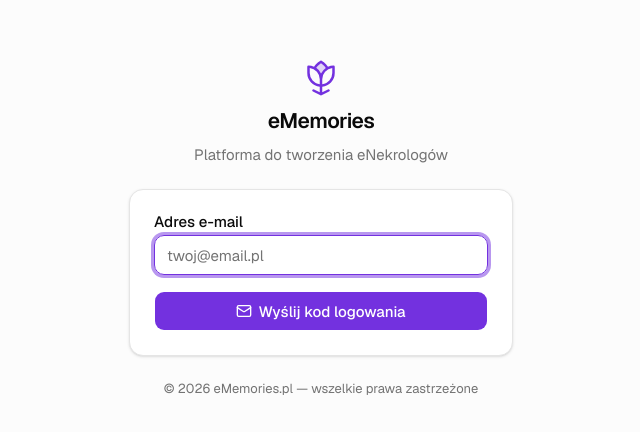
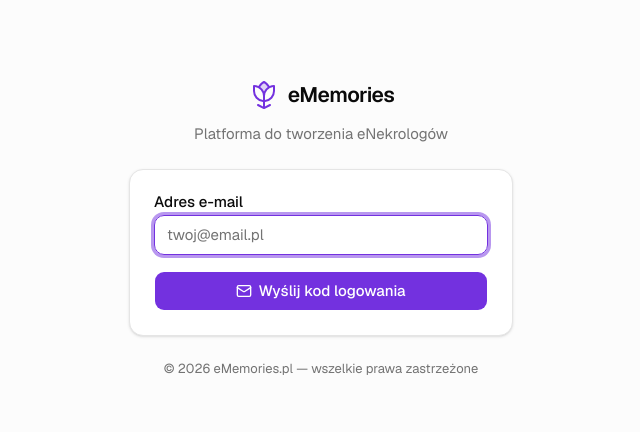
Before and after one commit to ememoriespl/ememories-platform, a Next.js app: page /login in a window 1280 px wide. Shown: the part 172-604 px from the top of the page, without its empty margins (319-959 px from the left). Built offline with nearby package versions, Linux system fonts and the light colour scheme.

Commit message:
Login: horizontal logo (icon + text inline)

```diff
--- a/app/login/page.tsx
+++ b/app/login/page.tsx
@@ -66,15 +66,17 @@ export default function LoginPage() {
     <div className="min-h-screen bg-muted/30 flex flex-col items-center justify-center p-4">
       <div className="w-full max-w-sm space-y-6">
         <div
-          className="flex flex-col items-center gap-2 text-center"
+          className="flex flex-col items-center gap-3 text-center"
           style={{
             opacity: visible ? 1 : 0,
             transform: visible ? "translateY(0)" : "translateY(16px)",
             transition: "opacity 0.5s ease, transform 0.5s ease",
           }}
         >
-          <FlowerTulip className="h-10 w-10 text-primary" weight="duotone" />
-          <h1 className="text-xl font-semibold tracking-tight">eMemories</h1>
+          <div className="flex items-center gap-2">
+            <FlowerTulip className="h-8 w-8 text-primary" weight="duotone" />
+            <h1 className="text-xl font-semibold tracking-tight">eMemories</h1>
+          </div>
           <p className="text-sm text-muted-foreground">Platforma do tworzenia eNekrologów</p>
         </div>
 
```
